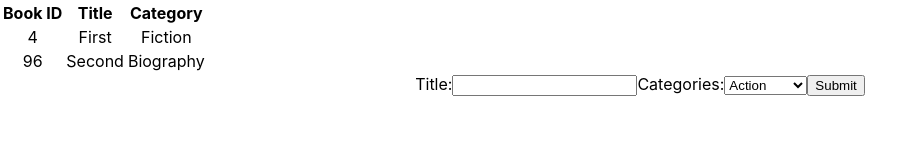
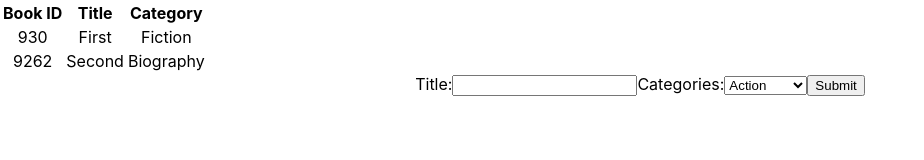
Before and after one commit to alvaropazz/react_bookstore, a React (Create React App) app: page / in a window 1280 px wide. Shown: the top 160 px of the page, without its empty margins (0-924 px from the left). Built offline with nearby package versions, Linux system fonts and the light colour scheme.

Commit message:
correct book-id issue

```diff
--- a/src/index.js
+++ b/src/index.js
@@ -16,12 +16,12 @@ const getRandomInt = (min, max) => {
 
 const bookObj = {
   books: [{
-    id: getRandomInt(0, 50),
+    id: getRandomInt(0, 10000),
     title: 'First',
     category: 'Fiction',
   },
   {
-    id: getRandomInt(51, 100),
+    id: getRandomInt(0, 10000),
     title: 'Second',
     category: 'Biography',
   }],
```
